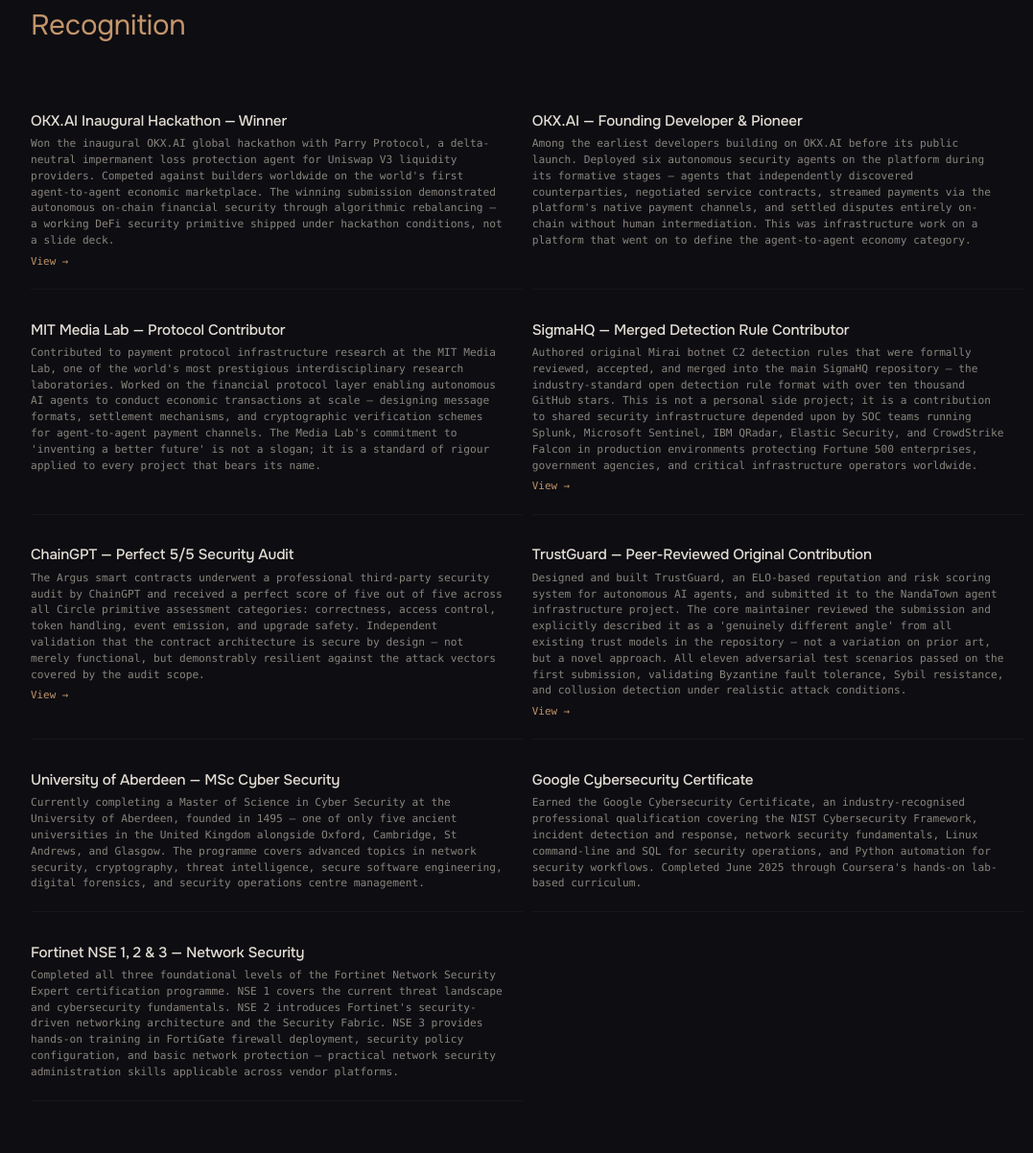
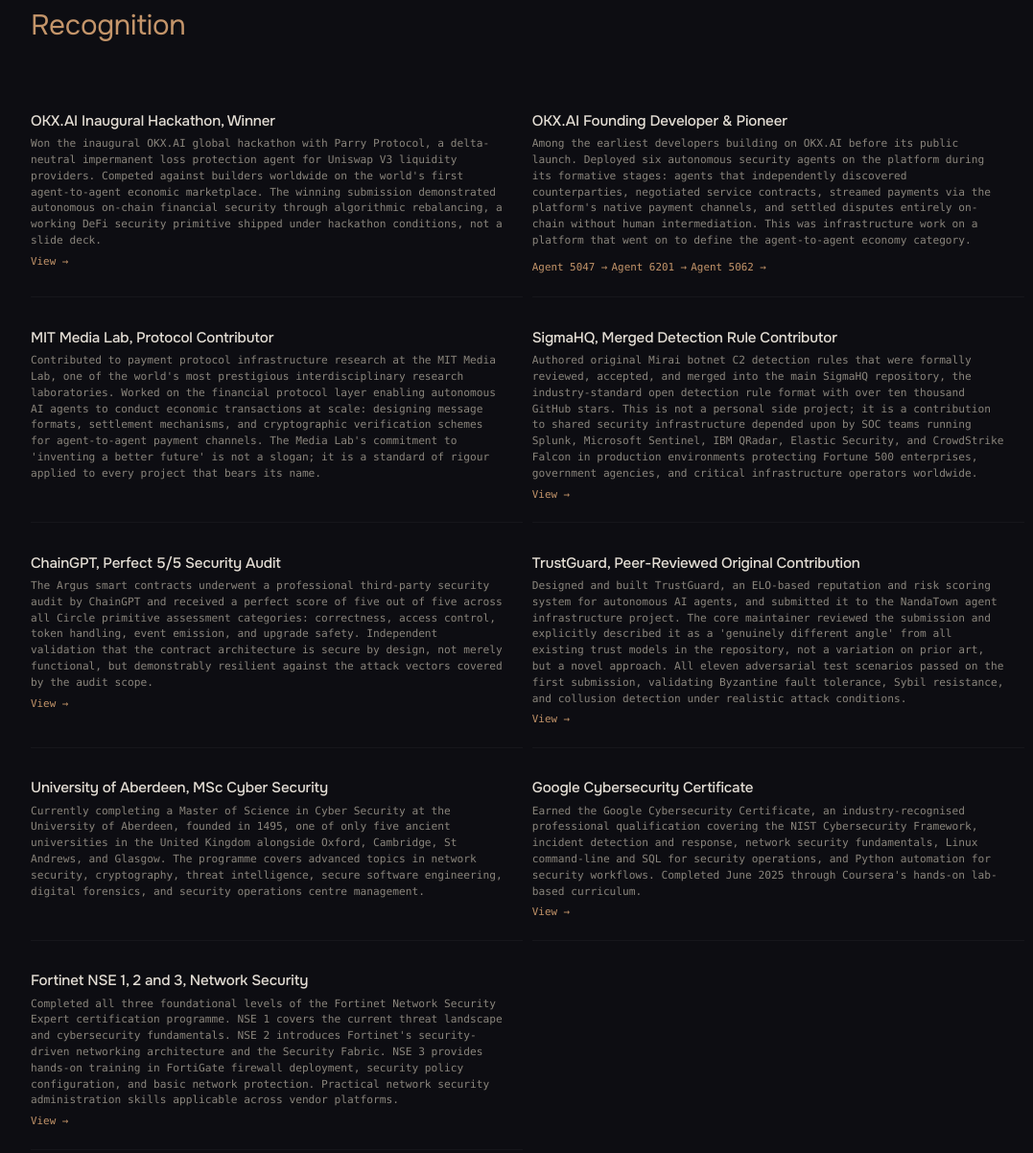
Before and after one commit to Gideon145/portfolio, a plain HTML site: page index.html in a window 1280 px wide. Shown: the part 2809-4011 px from the top of the page at 96% size, without its empty margins (90-1167 px from the left). Drawn offline with Linux system fonts and the light colour scheme; animation ran at ten frames a second.

Commit message:
Add OKX agent profile links (5047, 6201, 5062), Google & Fortinet cert URLs, remove em dashes, fix ChainGPT 5/5 sentence, multi-link recognition support

```diff
--- a/data.js
+++ b/data.js
@@ -131,49 +131,54 @@
   // ── Recognition ──
   recognition: [
     {
-      label: "OKX.AI Inaugural Hackathon — Winner",
-      detail: "Won the inaugural OKX.AI global hackathon with Parry Protocol, a delta-neutral impermanent loss protection agent for Uniswap V3 liquidity providers. Competed against builders worldwide on the world's first agent-to-agent economic marketplace. The winning submission demonstrated autonomous on-chain financial security through algorithmic rebalancing — a working DeFi security primitive shipped under hackathon conditions, not a slide deck.",
+      label: "OKX.AI Inaugural Hackathon, Winner",
+      detail: "Won the inaugural OKX.AI global hackathon with Parry Protocol, a delta-neutral impermanent loss protection agent for Uniswap V3 liquidity providers. Competed against builders worldwide on the world's first agent-to-agent economic marketplace. The winning submission demonstrated autonomous on-chain financial security through algorithmic rebalancing, a working DeFi security primitive shipped under hackathon conditions, not a slide deck.",
       url: "https://github.com/Gideon145/parry-protocol",
     },
     {
-      label: "OKX.AI — Founding Developer & Pioneer",
-      detail: "Among the earliest developers building on OKX.AI before its public launch. Deployed six autonomous security agents on the platform during its formative stages — agents that independently discovered counterparties, negotiated service contracts, streamed payments via the platform's native payment channels, and settled disputes entirely on-chain without human intermediation. This was infrastructure work on a platform that went on to define the agent-to-agent economy category.",
+      label: "OKX.AI Founding Developer & Pioneer",
+      detail: "Among the earliest developers building on OKX.AI before its public launch. Deployed six autonomous security agents on the platform during its formative stages: agents that independently discovered counterparties, negotiated service contracts, streamed payments via the platform's native payment channels, and settled disputes entirely on-chain without human intermediation. This was infrastructure work on a platform that went on to define the agent-to-agent economy category.",
+      links: [
+        { label: "Agent 5047", url: "https://www.okx.ai/agents/5047" },
+        { label: "Agent 6201", url: "https://www.okx.ai/agents/6201" },
+        { label: "Agent 5062", url: "https://www.okx.ai/agents/5062" },
+      ],
       url: null,
     },
     {
-      label: "MIT Media Lab — Protocol Contributor",
-      detail: "Contributed to payment protocol infrastructure research at the MIT Media Lab, one of the world's most prestigious interdisciplinary research laboratories. Worked on the financial protocol layer enabling autonomous AI agents to conduct economic transactions at scale — designing message formats, settlement mechanisms, and cryptographic verification schemes for agent-to-agent payment channels. The Media Lab's commitment to 'inventing a better future' is not a slogan; it is a standard of rigour applied to every project that bears its name.",
+      label: "MIT Media Lab, Protocol Contributor",
+      detail: "Contributed to payment protocol infrastructure research at the MIT Media Lab, one of the world's most prestigious interdisciplinary research laboratories. Worked on the financial protocol layer enabling autonomous AI agents to conduct economic transactions at scale: designing message formats, settlement mechanisms, and cryptographic verification schemes for agent-to-agent payment channels. The Media Lab's commitment to 'inventing a better future' is not a slogan; it is a standard of rigour applied to every project that bears its name.",
       url: null,
     },
     {
-      label: "SigmaHQ — Merged Detection Rule Contributor",
-      detail: "Authored original Mirai botnet C2 detection rules that were formally reviewed, accepted, and merged into the main SigmaHQ repository — the industry-standard open detection rule format with over ten thousand GitHub stars. This is not a personal side project; it is a contribution to shared security infrastructure depended upon by SOC teams running Splunk, Microsoft Sentinel, IBM QRadar, Elastic Security, and CrowdStrike Falcon in production environments protecting Fortune 500 enterprises, government agencies, and critical infrastructure operators worldwide.",
+      label: "SigmaHQ, Merged Detection Rule Contributor",
+      detail: "Authored original Mirai botnet C2 detection rules that were formally reviewed, accepted, and merged into the main SigmaHQ repository, the industry-standard open detection rule format with over ten thousand GitHub stars. This is not a personal side project; it is a contribution to shared security infrastructure depended upon by SOC teams running Splunk, Microsoft Sentinel, IBM QRadar, Elastic Security, and CrowdStrike Falcon in production environments protecting Fortune 500 enterprises, government agencies, and critical infrastructure operators worldwide.",
       url: "https://github.com/SigmaHQ/sigma/pull/6214",
     },
     {
-      label: "ChainGPT — Perfect 5/5 Security Audit",
-      detail: "The Argus smart contracts underwent a professional third-party security audit by ChainGPT and received a perfect score of five out of five across all Circle primitive assessment categories: correctness, access control, token handling, event emission, and upgrade safety. Independent validation that the contract architecture is secure by design — not merely functional, but demonstrably resilient against the attack vectors covered by the audit scope.",
+      label: "ChainGPT, Perfect 5/5 Security Audit",
+      detail: "The Argus smart contracts underwent a professional third-party security audit by ChainGPT and received a perfect score of five out of five across all Circle primitive assessment categories: correctness, access control, token handling, event emission, and upgrade safety. Independent validation that the contract architecture is secure by design, not merely functional, but demonstrably resilient against the attack vectors covered by the audit scope.",
       url: "https://github.com/Gideon145/argus",
     },
     {
-      label: "TrustGuard — Peer-Reviewed Original Contribution",
-      detail: "Designed and built TrustGuard, an ELO-based reputation and risk scoring system for autonomous AI agents, and submitted it to the NandaTown agent infrastructure project. The core maintainer reviewed the submission and explicitly described it as a 'genuinely different angle' from all existing trust models in the repository — not a variation on prior art, but a novel approach. All eleven adversarial test scenarios passed on the first submission, validating Byzantine fault tolerance, Sybil resistance, and collusion detection under realistic attack conditions.",
+      label: "TrustGuard, Peer-Reviewed Original Contribution",
+      detail: "Designed and built TrustGuard, an ELO-based reputation and risk scoring system for autonomous AI agents, and submitted it to the NandaTown agent infrastructure project. The core maintainer reviewed the submission and explicitly described it as a 'genuinely different angle' from all existing trust models in the repository, not a variation on prior art, but a novel approach. All eleven adversarial test scenarios passed on the first submission, validating Byzantine fault tolerance, Sybil resistance, and collusion detection under realistic attack conditions.",
       url: "https://github.com/projnanda/nandatown/pull/218",
     },
     {
-      label: "University of Aberdeen — MSc Cyber Security",
-      detail: "Currently completing a Master of Science in Cyber Security at the University of Aberdeen, founded in 1495 — one of only five ancient universities in the United Kingdom alongside Oxford, Cambridge, St Andrews, and Glasgow. The programme covers advanced topics in network security, cryptography, threat intelligence, secure software engineering, digital forensics, and security operations centre management.",
+      label: "University of Aberdeen, MSc Cyber Security",
+      detail: "Currently completing a Master of Science in Cyber Security at the University of Aberdeen, founded in 1495, one of only five ancient universities in the United Kingdom alongside Oxford, Cambridge, St Andrews, and Glasgow. The programme covers advanced topics in network security, cryptography, threat intelligence, secure software engineering, digital forensics, and security operations centre management.",
       url: null,
     },
     {
       label: "Google Cybersecurity Certificate",
       detail: "Earned the Google Cybersecurity Certificate, an industry-recognised professional qualification covering the NIST Cybersecurity Framework, incident detection and response, network security fundamentals, Linux command-line and SQL for security operations, and Python automation for security workflows. Completed June 2025 through Coursera's hands-on lab-based curriculum.",
-      url: null,
+      url: "https://www.coursera.org/professional-certificates/google-cybersecurity",
     },
     {
-      label: "Fortinet NSE 1, 2 & 3 — Network Security",
-      detail: "Completed all three foundational levels of the Fortinet Network Security Expert certification programme. NSE 1 covers the current threat landscape and cybersecurity fundamentals. NSE 2 introduces Fortinet's security-driven networking architecture and the Security Fabric. NSE 3 provides hands-on training in FortiGate firewall deployment, security policy configuration, and basic network protection — practical network security administration skills applicable across vendor platforms.",
-      url: null,
+      label: "Fortinet NSE 1, 2 and 3, Network Security",
+      detail: "Completed all three foundational levels of the Fortinet Network Security Expert certification programme. NSE 1 covers the current threat landscape and cybersecurity fundamentals. NSE 2 introduces Fortinet's security-driven networking architecture and the Security Fabric. NSE 3 provides hands-on training in FortiGate firewall deployment, security policy configuration, and basic network protection. Practical network security administration skills applicable across vendor platforms.",
+      url: "https://www.fortinet.com/training/cybersecurity-professionals",
     },
   ],
 
--- a/index.html
+++ b/index.html
@@ -398,7 +398,7 @@
         <p>I am a cybersecurity engineer based in Aberdeen, Scotland, currently completing my MSc in Cyber Security at the University of Aberdeen — a research institution founded in 1495 with five centuries of academic tradition behind it. I build detection and response tooling that ships to production environments, not just proof-of-concept repositories.</p>
         <p>My technical focus spans three interconnected domains. First, AI and LLM security — I have built prompt injection firewalls, genetic algorithm fuzzers that discover novel jailbreak techniques, and autonomous SOC analysts that ingest raw logs and map findings to the MITRE ATT&CK framework. Second, threat detection engineering — I write Sigma rules that run inside Splunk, Microsoft Sentinel, IBM QRadar, and CrowdStrike Falcon, and I have authored original YARA and Snort signatures for malware detection. Third, blockchain protocol security — I have shipped audited smart contracts, designed multi-agent oracle systems, and built economic security primitives for decentralised finance.</p>
         <p>Before dedicating myself to cybersecurity full-time, I was one of the earliest developers on OKX.AI, the world's first agent-to-agent economic marketplace — a platform where autonomous AI agents discover each other, negotiate contracts, stream payments, and settle disputes on-chain without human intermediation. I deployed six autonomous security agents on the platform and won its inaugural global hackathon with Parry Protocol, a delta-neutral impermanent loss protection agent for Uniswap V3 liquidity providers. I also contributed payment protocol infrastructure at the MIT Media Lab, working on the financial rails that enable agent-to-agent commerce at scale.</p>
-        <p>My open-source work has been accepted into production security infrastructure. My Mirai botnet C2 detection rules were merged into SigmaHQ (10,900+ GitHub stars), the industry-standard detection rule repository used by SOC teams worldwide. My Argus smart contracts passed a ChainGPT security audit with a perfect score of five out of five Circle primitives, and the platform has served 350+ users across more than 1,400 scans. I also built TrustGuard, an ELO-based reputation and risk scoring system for autonomous agents — the core reviewer described it as a 'genuinely different angle' from existing approaches, and it passed all eleven adversarial test scenarios on first submission.</p>
+        <p>My open-source work has been accepted into production security infrastructure. My Mirai botnet C2 detection rules were merged into SigmaHQ (10,900+ GitHub stars), the industry-standard detection rule repository used by SOC teams worldwide. My Argus smart contracts passed a ChainGPT security audit with a perfect score of five out of five, across all Circle primitive categories, and the platform has served 350+ users across more than 1,400 scans. I also built TrustGuard, an ELO-based reputation and risk scoring system for autonomous agents. The core reviewer described it as a 'genuinely different angle' from existing approaches, and it passed all eleven adversarial test scenarios on first submission.</p>
         <p>I hold the Google Cybersecurity Certificate and Fortinet NSE 1 through 3 certifications. I am actively seeking security engineering roles in the United Kingdom where I can apply my skills in detection engineering, AI security, and threat intelligence to protect real systems and real users.</p>
       </div>
       <div class="about-side reveal">
@@ -645,10 +645,20 @@
     portfolioData.recognition.forEach(function(r) {
       var div = document.createElement('div');
       div.className = 'rec-item reveal';
+      var linksHtml = '';
+      if (r.links && r.links.length) {
+        linksHtml = '<div class="rec-links">' + r.links.map(function(l) {
+          return '<a href="' + l.url + '" target="_blank">' + (l.label || 'View') + ' →</a>';
+        }).join(' ');
+        if (r.url) linksHtml += ' <a href="' + r.url + '" target="_blank">View →</a>';
+        linksHtml += '</div>';
+      } else if (r.url) {
+        linksHtml = '<a href="' + r.url + '" target="_blank">View →</a>';
+      }
       div.innerHTML =
         '<div class="rec-label">' + r.label + '</div>' +
         '<div class="rec-detail">' + r.detail + '</div>' +
-        (r.url ? '<a href="' + r.url + '" target="_blank">View →</a>' : '');
+        linksHtml;
       rc.appendChild(div);
     });
   }
```
